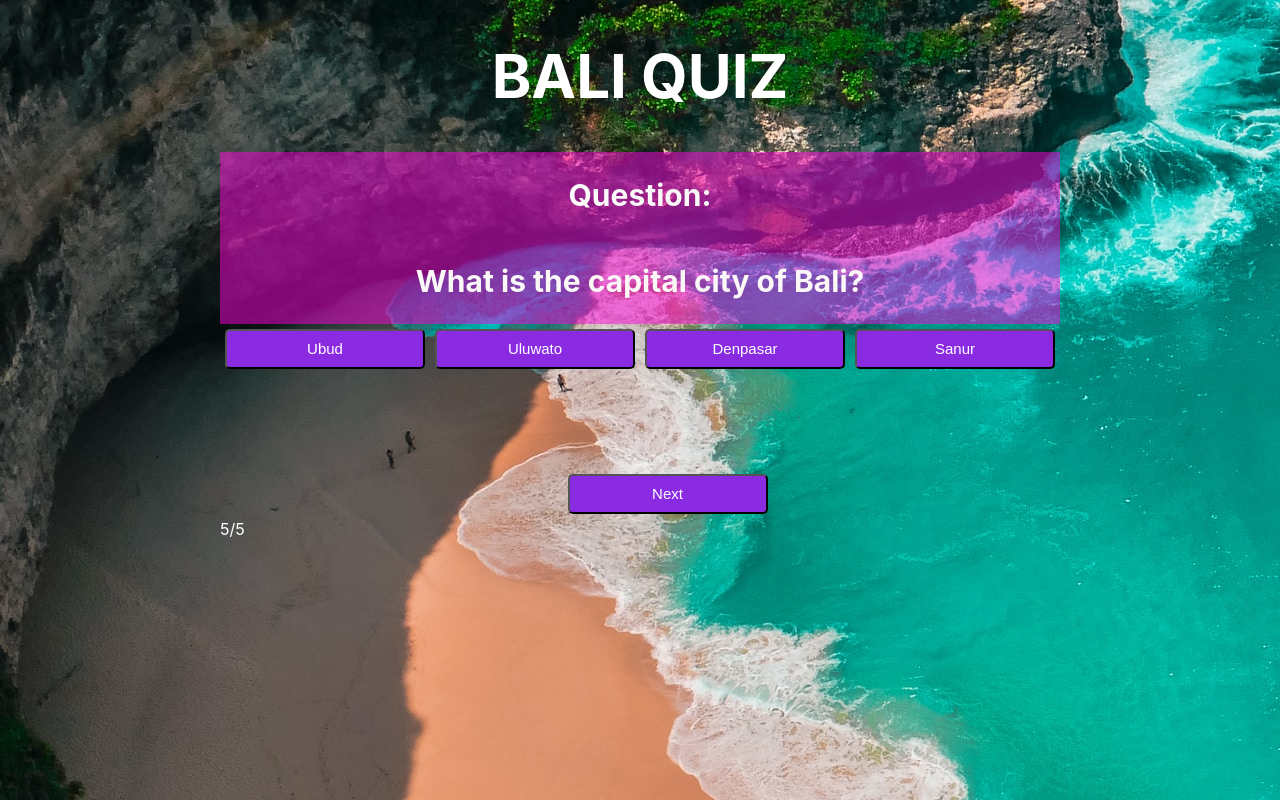
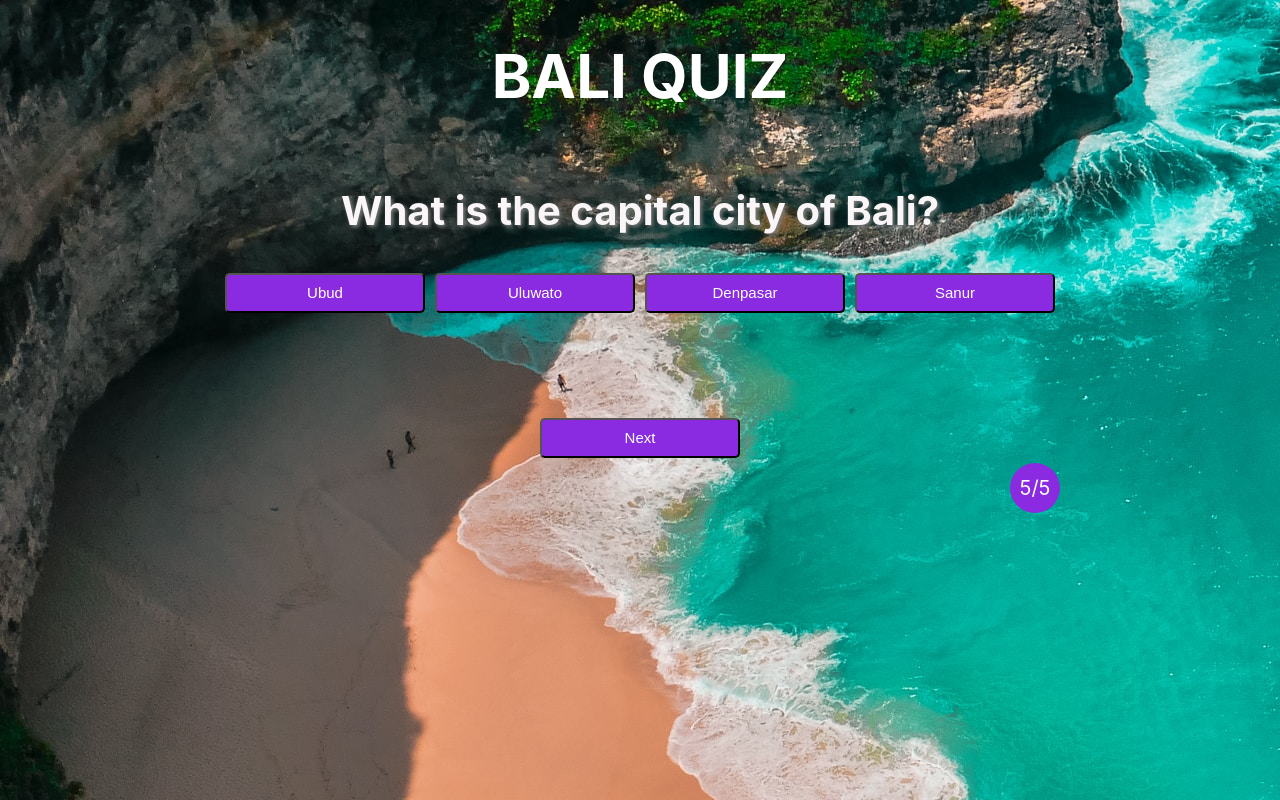
Before and after one commit to Technigo/project-redux-quiz-old, a React (Create React App) app: page /quiz in a window 1280 px wide. Built offline with nearby package versions, Linux system fonts and the light colour scheme.

Commit message:
add some styling

```diff
--- a/src/components/Counter.js
+++ b/src/components/Counter.js
@@ -1,5 +1,7 @@
+/* eslint-disable arrow-parens */
 import { useSelector } from 'react-redux';
 import React from 'react';
+import './CurrentQuestion.css';
 
 export const Counter = () => {
   const numberOfQuestions = useSelector(state => state.quiz.questions.length);
@@ -7,8 +9,10 @@ export const Counter = () => {
   const questionsLeft = numberOfQuestions - currentQuestion;
 
   return (
-    <div>
-      {questionsLeft}/{numberOfQuestions}
+    <div className="counterContainer">
+      <div className="counter">
+        {questionsLeft}/{numberOfQuestions}
+      </div>
     </div>
   );
 };
--- a/src/components/CurrentQuestion.css
+++ b/src/components/CurrentQuestion.css
@@ -9,11 +9,11 @@ section {
   flex-direction: column;
   align-items: center;
   width: 100%;
-  background: rgba(255, 0, 221, 0.495);
+  /*background: rgba(255, 0, 221, 0.495);*/
 }
 
 h1.questionHeader {
-  color: rgb(250, 248, 248);
+  color: rgb(248, 244, 245);
   display: flex;
   justify-content: center;
   font-size: 30px;
@@ -21,6 +21,34 @@ h1.questionHeader {
 
 .questionText {
   width: 800px;
-  color: rgb(252, 247, 247);
-  font-size: 30px;
+  color: rgb(250, 246, 248);
+  font-size: 40px;
+  text-shadow: 2px 2px 4px grey;
 }
+
+.counterContainer {
+  display: flex;
+  justify-content: flex-end;
+}
+
+.counter {
+  display: flex;
+  justify-content: center;
+  align-items: center;
+  font-size: 20px;
+  background-color: blueviolet;
+  width: 50px;
+  height: 50px;
+  border-radius: 100%;
+}
+
+.nextBtn {
+  margin-top: 100px;
+}
+.nextBtn:active {
+  background: blueviolet;
+}
+
+.nextBtn:focus {
+  background: blueviolet;
+}
--- a/src/components/CurrentQuestion.js
+++ b/src/components/CurrentQuestion.js
@@ -20,7 +20,6 @@ export const CurrentQuestion = () => {
       <section>
         <div>
           <div className="questions">
-            <h1 className="questionHeader">Question:</h1>
             <h2 className="questionText">{question.questionText}</h2>
           </div>
           <Options />
--- a/src/components/EndOfQuiz.js
+++ b/src/components/EndOfQuiz.js
@@ -14,10 +14,8 @@ export const EndOfQuiz = () => {
         <header>
           <Header />
         </header>
-
         <div>
           {!quizOver && <CurrentQuestion />}
-
           {quizOver && <Summary />}
         </div>
       </div>
--- a/src/components/NextButton.css
+++ /dev/null
@@ -1,4 +0,0 @@
-.nextBtn {
-  margin-top: 100px;
-  margin-left: 60px;
-}
--- a/src/components/NextButton.js
+++ b/src/components/NextButton.js
@@ -3,8 +3,7 @@
 import React from 'react';
 import { useDispatch, useSelector } from 'react-redux';
 import { quiz } from 'reducers/quiz';
-import { Summary } from './Summary';
-import './NextButton.css';
+import './CurrentQuestion.css';
 
 export const NextButton = () => {
   const questions = useSelector(state => state.quiz.questions);
--- a/src/components/Options.css
+++ b/src/components/Options.css
@@ -22,3 +22,11 @@ button {
   height: 40px;
   margin: 5px;
 }
+
+button:active {
+  background: darkcyan;
+}
+
+button:focus {
+  background: darkcyan;
+}
--- a/src/components/Summary.css
+++ b/src/components/Summary.css
@@ -1,8 +1,9 @@
 .scoreContainer {
   display: flex;
   justify-content: center;
-  font-size: 20px;
-  color: rgb(63, 36, 16);
+  font-size: 40px;
+  color: rgb(241, 18, 141);
+  text-shadow: 2px 2px 4px grey;
 }
 
 .answerContainer {
--- a/src/components/Summary.js
+++ b/src/components/Summary.js
@@ -10,7 +10,7 @@ export const Summary = () => {
   return (
     <>
       <div>
-        <h2>Your answer</h2>
+        <h2>Your answers</h2>
       </div>
       <div className="answerContainer">
         {sumOfAnswers.map(answer => (
--- a/src/reducers/quiz.js
+++ b/src/reducers/quiz.js
@@ -1,3 +1,4 @@
+/* eslint-disable arrow-parens */
 import { createSlice } from '@reduxjs/toolkit';
 
 // Change these to your own questions!
```
